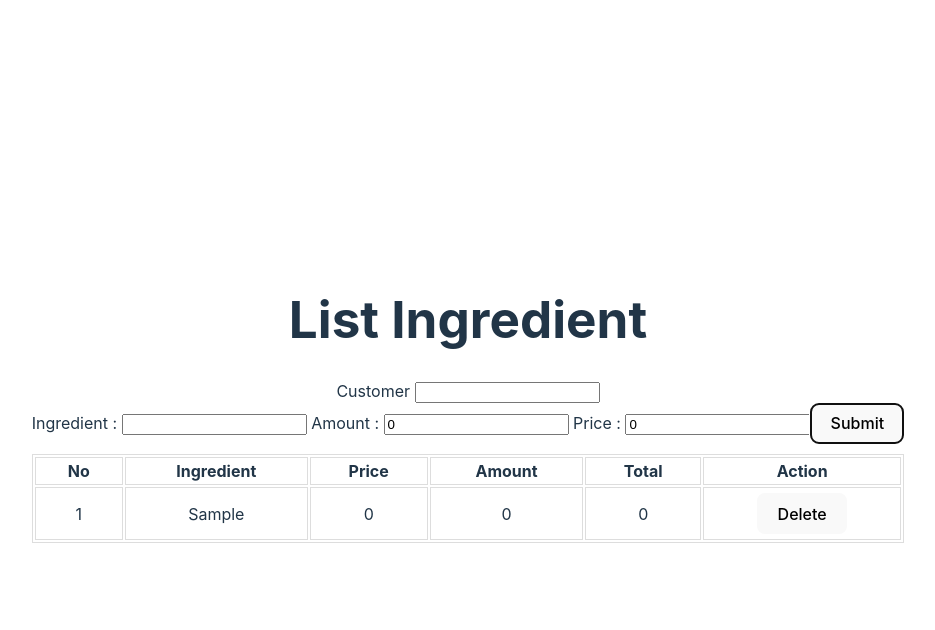
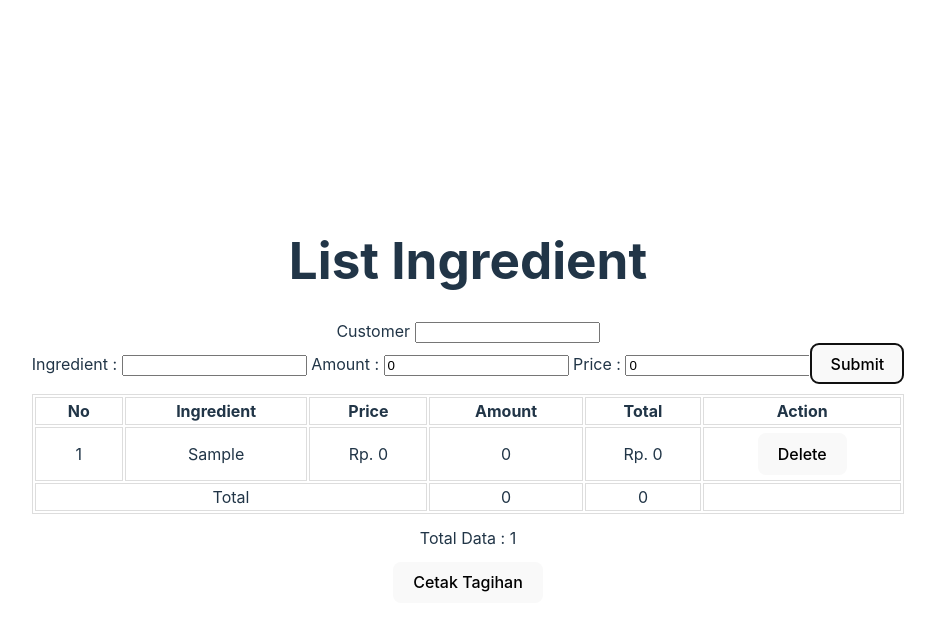
Before and after one commit to riyandrmd/Pertemuan-SinauCoding, a Vue app in the folder pertemuan-7/: page / in a window 1280 px wide. Both pictures are taken after typing "Sample" into the empty fields and a click on the button "Submit". Shown: the top 630 px of the page, without its empty margins (172-1107 px from the left). Built offline with nearby package versions, Linux system fonts and the light colour scheme.

Commit message:
nikin logika totalPrice  and totalAmount

```diff
--- a/pertemuan-7/views/InputIngredient.vue
+++ b/pertemuan-7/views/InputIngredient.vue
@@ -1,14 +1,15 @@
 <script setup>
-import { reactive, ref } from "vue";
+import { reactive, ref, computed } from "vue";
+import { useRouter } from "vue-router";
 
 const ingredient = ref([]);
-
 const temp = reactive({
-  customer: "",
   ingredient: "",
   amount: 0,
   price: 0,
 });
+
+const customer = ref("");
 
 const addIngredient = () => {
   ingredient.value.push({ ...temp });
@@ -23,13 +24,42 @@ const addIngredient = () => {
 const deleteIngredient = (index) => {
   ingredient.value.splice(index, 1);
 };
+
+const totalPrice = computed(() => {
+  return ingredient.value.reduce((sum, item) => {
+    return sum + item.amount * item.price;
+  }, 0);
+});
+
+const totalAmount = computed(() => {
+  return ingredient.value.reduce((sum, data) => {
+    return sum + data.amount;
+  }, 0);
+});
+
+const router = useRouter();
+
+const goToPayment = () => {
+  if (customer.value === "") {
+    alert("Nama customer tidak boleh kosong");
+  } else {
+    router.push({
+      path: "/payment",
+      query: {
+        totalAmount : totalAmount,
+        totalPrice : totalPrice,
+        customer : customer.value,
+      },
+    });
+  }
+};
 </script>
 
 <template>
   <h1>List Ingredient</h1>
   <label for="customer">
     Customer
-    <input type="text" id="customer" v-model="temp.customer" /> <br />
+    <input type="text" id="customer" v-model="customer" /> <br />
   </label>
   <span>
     <label for="ingredient">
@@ -61,15 +91,23 @@ const deleteIngredient = (index) => {
       <tr v-for="(data, index) in ingredient" :key="index">
         <td>{{ index + 1 }}</td>
         <td>{{ data.ingredient }}</td>
-        <td>{{ data.price }}</td>
+        <td>Rp. {{ data.price }}</td>
         <td>{{ data.amount }}</td>
-        <td>{{ data.amount * data.price }}</td>
+        <td>Rp. {{ data.amount * data.price }}</td>
         <td>
           <button type="button" @click="deleteIngredient(index)">Delete</button>
         </td>
       </tr>
+      <tr>
+        <td colspan="3">Total</td>
+        <td>{{ totalAmount }}</td>
+        <td>{{ totalPrice }}</td>
+        <td></td>
+      </tr>
     </tbody>
   </table>
+  <p>Total Data : {{ ingredient.length }}</p>
+  <button type="button" @click="goToPayment()">Cetak Tagihan</button>
 </template>
 
 <style scoped>
```
